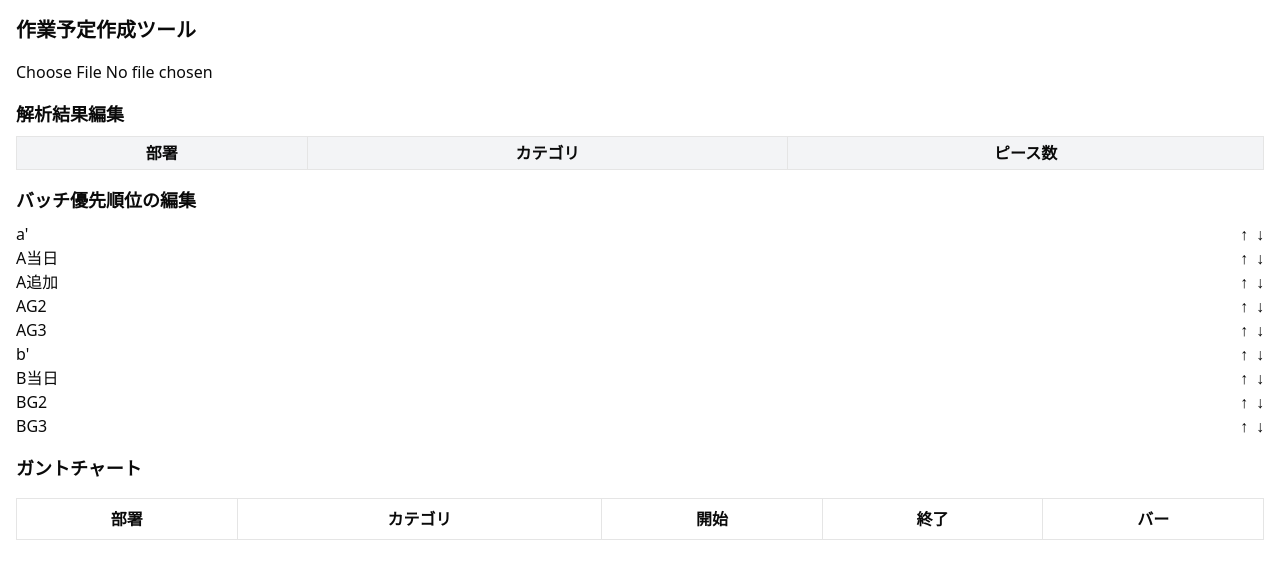
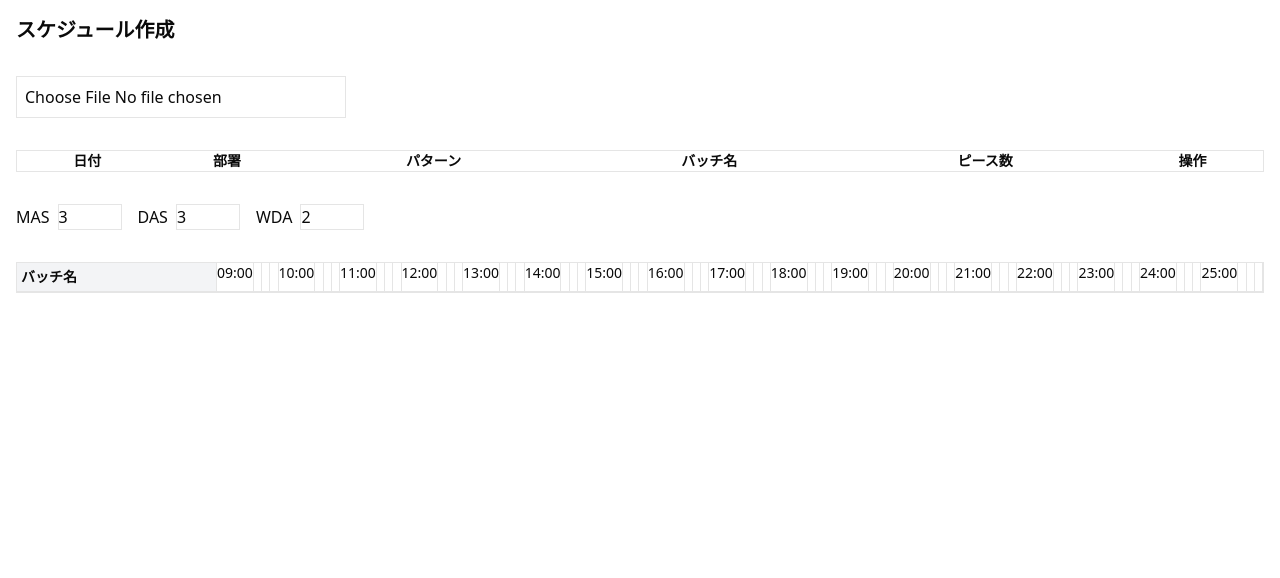
Before and after one commit to a-ticket-to-the-future/hanawa-schedule-app-jarvis, a Next.js app: page /planner in a window 1280 px wide. Shown: the top 578 px of the page. Built offline with nearby package versions, Linux system fonts and the light colour scheme.

Commit message:
sixth commit

```diff
--- a/app/planner/page.tsx
+++ b/app/planner/page.tsx
@@ -1,46 +1,106 @@
-"use client";
+'use client';
 
-import { useState, useEffect } from "react";
-import ExcelUpload from "@/app/planner/components/excel/ExcelUpload";
-import ParsedResultEditor from "@/app/planner/components/ocr/ParsedResultEditor";
-import PriorityEditor from "@/app/planner/components/scheduler/PriorityEditor";
-import GanttChart from "@/app/planner/components/morningtasku/GanttChart";
+import { useState } from 'react';
+import UploadOCR from '@/app/planner/components/ocr/UploadOCR';
+import ParsedResultEditor from '@/app/planner/components/editor/ParsedResultEditor';
+import ScheduleGrid from '@/app/planner/printable/ScheduleGrid';
+import { calculateSchedule } from '@/lib/schedule/calculateSchedule';
+import { ParsedOrder } from '@/types/ParsedOrder';
 
-import { ParsedOrder } from "@/types/ParsedOrder";
-import { ScheduleEntry } from "@/lib/logic/schedule"
-import { calculateScheduleWithBreaks } from "@/lib/logic/scheduleWithBreaks";
+type Department = 'MAS' | 'DAS' | 'WDA';
+export default function PlannerPage() {
+  const [orders, setOrders] = useState<ParsedOrder[]>([]);
 
-const DEFAULT_PRIORITY = ["a'", "A当日", "A追加", "AG2", "AG3", "b'", "B当日", "BG2", "BG3"];
+const [personnel, setPersonnel] = useState<Record<Department, number>>({
+  MAS: 3,
+  DAS: 3,
+  WDA: 2,
+});
 
-export default function PlannerPage() {
-  const [parsedData, setParsedData] = useState<ParsedOrder[]>([]);
-  const [priority, setPriority] = useState<string[]>(DEFAULT_PRIORITY);
-  const [schedule, setSchedule] = useState<ScheduleEntry[]>([]);
-
-  useEffect(() => {
-  // if (parsedData.length === 0) return;
-  // const schedule = calculateScheduleWithBreaks(parsedData, priority, 9, 17);
-  const scheduleData = calculateScheduleWithBreaks(parsedData, priority, 9, 17);
-  setSchedule(scheduleData);
-}, [parsedData, priority]);
+  const scheduled = calculateSchedule(orders, personnel, 9);
 
   return (
-    <main className="p-4 space-y-4">
-      <h1 className="text-xl font-bold">作業予定作成ツール</h1>
+    <main className="space-y-8 p-4">
+      <h1 className="text-xl font-bold">スケジュール作成</h1>
 
-      <ExcelUpload onParsed={setParsedData} />
+      {/* 画像アップロードとOCR */}
+      <UploadOCR />
 
-      <ParsedResultEditor data={parsedData} setData={setParsedData} />
+      {/* 編集 UI */}
+      <ParsedResultEditor data={orders} onUpdate={setOrders} />
 
-      <PriorityEditor
-        value={priority}
-        onChange={setPriority}
-        data={parsedData}
-        setData={setParsedData}
-      />
+      {/* 人数編集（簡易） */}
+      <div className="flex gap-4">
+        {(['MAS', 'DAS', 'WDA'] as const).map((dep) => (
+          <label key={dep}>
+            {dep}
+            <input
+              type="number"
+              value={personnel[dep]}
+              onChange={(e) =>
+                setPersonnel({ ...personnel, [dep]: Number(e.target.value) })
+              }
+              className="ml-2 border w-16"
+            />
+          </label>
+))}
+      </div>
 
-      <h2 className="text-lg font-semibold">ガントチャート</h2>
-      <GanttChart data={schedule} />
+      {/* ガントチャート */}
+      <ScheduleGrid data={scheduled} />
     </main>
   );
 }
+
+
+
+
+
+//↑2025年5月20日改めて構成を調整したもの↑
+
+// "use client";
+
+// import { useState, useEffect } from "react";
+// import ExcelUpload from "@/app/planner/components/excel/ExcelUpload";
+// import ParsedResultEditor from "@/app/planner/components/ocr/ParsedResultEditor";
+// import PriorityEditor from "@/app/planner/components/scheduler/PriorityEditor";
+// import GanttChart from "@/app/planner/components/morningtasku/GanttChart";
+
+// import { ParsedOrder } from "@/types/ParsedOrder";
+// import { ScheduleEntry } from "@/lib/logic/schedule"
+// import { calculateScheduleWithBreaks } from "@/lib/logic/scheduleWithBreaks";
+
+// const DEFAULT_PRIORITY = ["a'", "A当日", "A追加", "AG2", "AG3", "b'", "B当日", "BG2", "BG3"];
+
+// export default function PlannerPage() {
+//   const [parsedData, setParsedData] = useState<ParsedOrder[]>([]);
+//   const [priority, setPriority] = useState<string[]>(DEFAULT_PRIORITY);
+//   const [schedule, setSchedule] = useState<ScheduleEntry[]>([]);
+
+//   useEffect(() => {
+//   // if (parsedData.length === 0) return;
+//   // const schedule = calculateScheduleWithBreaks(parsedData, priority, 9, 17);
+//   const scheduleData = calculateScheduleWithBreaks(parsedData, priority, 9, 17);
+//   setSchedule(scheduleData);
+// }, [parsedData, priority]);
+
+//   return (
+//     <main className="p-4 space-y-4">
+//       <h1 className="text-xl font-bold">作業予定作成ツール</h1>
+
+//       <ExcelUpload onParsed={setParsedData} />
+
+//       <ParsedResultEditor data={parsedData} setData={setParsedData} />
+
+//       <PriorityEditor
+//         value={priority}
+//         onChange={setPriority}
+//         data={parsedData}
+//         setData={setParsedData}
+//       />
+
+//       <h2 className="text-lg font-semibold">ガントチャート</h2>
+//       <GanttChart data={schedule} />
+//     </main>
+//   );
+// }
```
